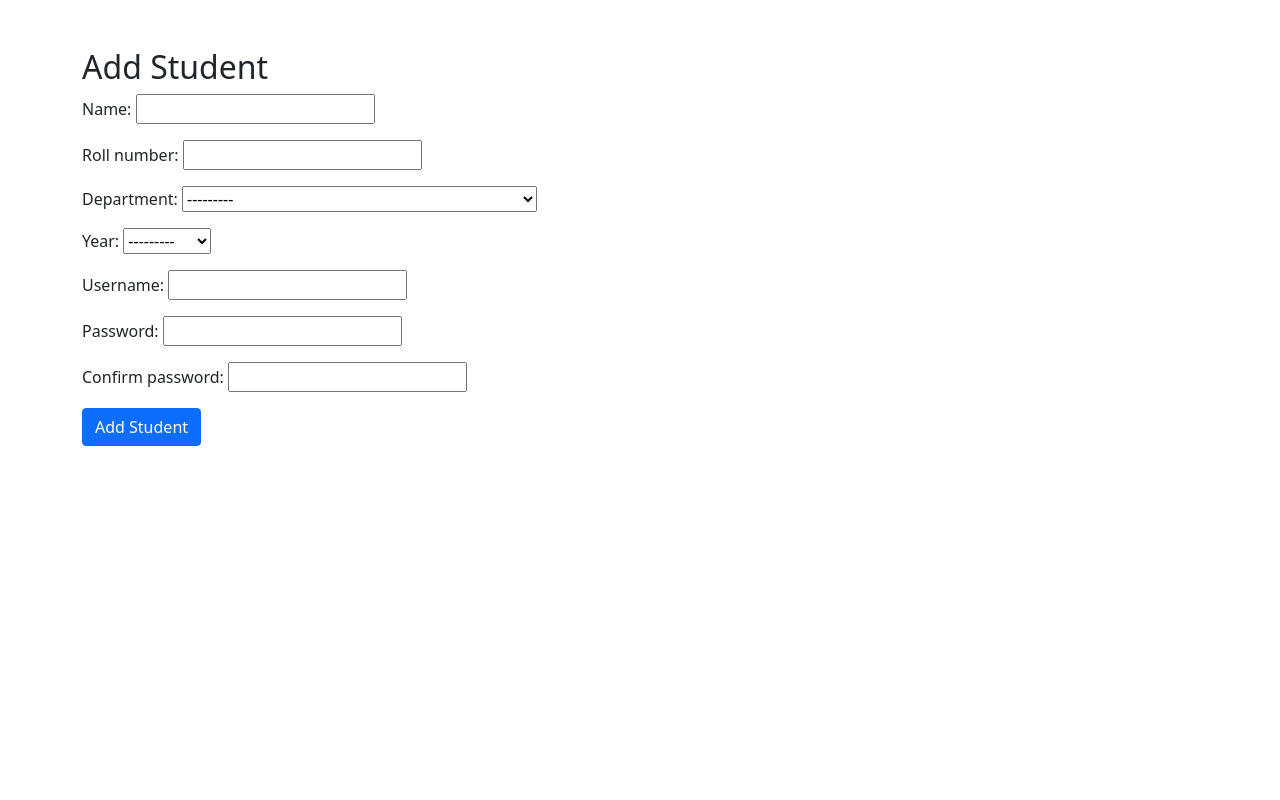
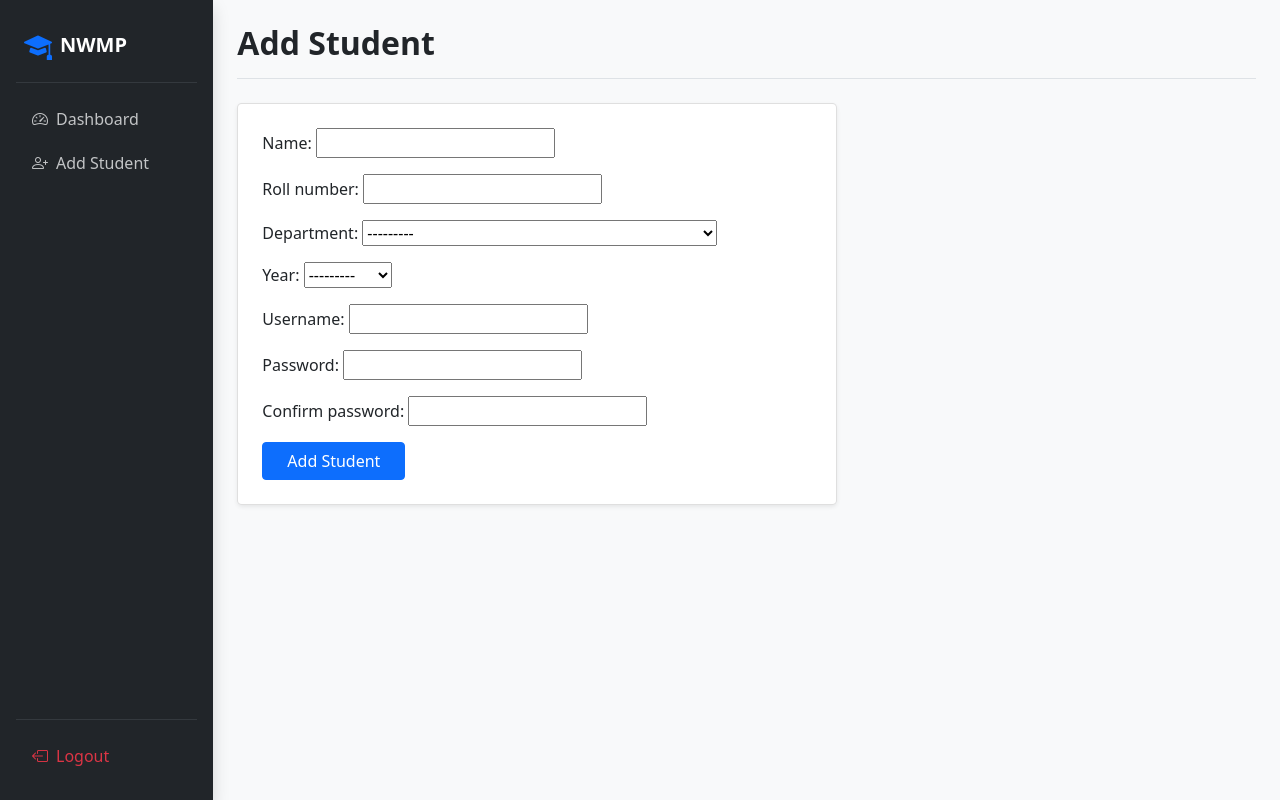
Before and after one commit to GayathriG5787/studentStaff, a Django app: template students/templates/students/student_form.html in a window 1280 px wide. Run offline with Django 5.2, Linux system fonts and the light colour scheme; the template is opened without the code that fills it: values that come from a table or form of the project are taken from there, others are empty.

Commit message:
same layout for add students and admin dashboard page

```diff
--- /dev/null
+++ b/students/templates/students/dashboard_base.html
@@ -0,0 +1,108 @@
+{% extends 'accounts/base.html' %}
+
+{% block content %}
+<div
+  class="offcanvas offcanvas-start bg-dark text-bg-dark d-md-none"
+  tabindex="-1"
+  id="sidebarOffcanvas"
+  aria-labelledby="sidebarOffcanvasLabel"
+  style="z-index: 1060"
+>
+  <div class="offcanvas-header border-bottom border-secondary p-3">
+    <h5 class="offcanvas-title text-white fw-bold d-flex align-items-center" id="sidebarOffcanvasLabel">
+      <i class="bi bi-mortarboard-fill text-primary fs-4 me-2"></i>NWMP
+    </h5>
+    <button type="button" class="btn-close btn-close-white" data-bs-dismiss="offcanvas" aria-label="Close"></button>
+  </div>
+  <div class="offcanvas-body d-flex flex-column justify-content-between">
+    <div class="w-100">
+      <ul class="nav flex-column gap-1 w-100">
+        <li class="nav-item">
+          <a class="nav-link text-light rounded-3 opacity-75 py-2 px-3 d-flex align-items-center" href="#">
+            <i class="bi bi-speedometer2 me-2"></i> Dashboard
+          </a>
+        </li>
+        <li class="nav-item">
+          <a class="nav-link text-light rounded-3 opacity-75 py-2 px-3 d-flex align-items-center" href="{% url 'student-add' %}">
+            <i class="bi bi-person-plus me-2"></i> Add Student
+          </a>
+        </li>
+      </ul>
+    </div>
+    <div class="w-100">
+      <hr class="text-secondary" />
+      <form action="{% url 'logout' %}" method="POST" class="px-2">
+        {% csrf_token %}
+        <button type="submit" class="btn btn-outline-danger w-100 border-0 text-start d-flex align-items-center py-2 px-2">
+          <i class="bi bi-box-arrow-left me-2"></i> Logout
+        </button>
+      </form>
+    </div>
+  </div>
+</div>
+
+<div class="container-fluid">
+  <div class="row">
+    <div class="d-md-none navbar navbar-dark bg-dark p-3 shadow-sm sticky-top" style="z-index: 1030">
+      <a class="navbar-brand fw-bold fs-5" href="#">
+        <i class="bi bi-mortarboard-fill text-primary me-2"></i>NWMP
+      </a>
+      <button class="navbar-toggler" type="button" data-bs-toggle="offcanvas" data-bs-target="#sidebarOffcanvas" aria-controls="sidebarOffcanvas" aria-label="Toggle navigation">
+        <span class="navbar-toggler-icon"></span>
+      </button>
+    </div>
+
+    <nav id="sidebarMenu" class="col-md-3 col-lg-2 bg-dark sidebar shadow d-none d-md-block">
+      <div class="position-sticky pt-4 px-1 d-flex flex-column h-100">
+        <div class="d-flex align-items-center px-2 text-white">
+          <i class="bi bi-mortarboard-fill text-primary fs-3 me-2"></i>
+          <span class="fs-5 fw-bold">NWMP</span>
+        </div>
+        <hr class="text-secondary" />
+        <ul class="nav flex-column mb-auto gap-1">
+          <li class="nav-item">
+            <a class="nav-link text-light opacity-75 rounded-3 py-2 px-3 d-flex align-items-center" href="#">
+              <i class="bi bi-speedometer2 me-2"></i> Dashboard
+            </a>
+          </li>
+          <li class="nav-item">
+            <a class="nav-link text-light opacity-75 rounded-3 py-2 px-3 d-flex align-items-center" href="{% url 'student-add' %}">
+              <i class="bi bi-person-plus me-2"></i> Add Student
+            </a>
+          </li>
+        </ul>
+        <hr class="text-secondary" />
+        <form action="{% url 'logout' %}" method="POST" class="px-2 pb-4">
+          {% csrf_token %}
+          <button type="submit" class="btn btn-outline-danger w-100 border-0 rounded-3 text-start d-flex align-items-center py-2 px-2">
+            <i class="bi bi-box-arrow-left me-2"></i> Logout
+          </button>
+        </form>
+      </div>
+    </nav>
+
+    <main class="col-md-9 ms-sm-auto col-lg-10 px-md-4 bg-light min-vh-100">
+        {% block dashboard_content %}
+        {% endblock %}
+    </main>
+  </div>
+</div>
+
+<style>
+  @media (min-width: 768px) {
+    .sidebar {
+      position: fixed;
+      top: 0;
+      bottom: 0;
+      left: 0;
+      z-index: 100;
+      display: block !important;
+    }
+  }
+  .nav-link:hover {
+    background-color: rgba(255, 255, 255, 0.05);
+    color: #fff !important;
+    transition: all 0.2s ease-in-out;
+  }
+</style>
+{% endblock %}
--- a/students/templates/students/student_form.html
+++ b/students/templates/students/student_form.html
@@ -1,16 +1,15 @@
-{% extends 'accounts/base.html' %}
+{% extends 'students/dashboard_base.html' %}
 
-{% block content %}
+{% block dashboard_content %}
+<div class="pt-4 pb-3 mb-4 border-bottom">
+    <h1 class="h2 fw-bold text-dark mb-0">Add Student</h1>
+</div>
 
-<div class="container mt-5">
-    <h2>Add Student</h2>
-
+<div class="card border-1 shadow-sm rounded-3 bg-white p-4" style="max-width: 600px;">
     <form action="" method="POST">
         {% csrf_token %}
-        {{form.as_p}}
-
-        <button class="btn btn-primary" type="Submit">Add Student</button>
+        {{ form.as_p }}
+        <button class="btn btn-primary px-4" type="submit">Add Student</button>
     </form>
 </div>
-
 {% endblock %}
```
Also changed, not shown: students/templates/students/admin_dashboard.html (+6 -166 lines).
